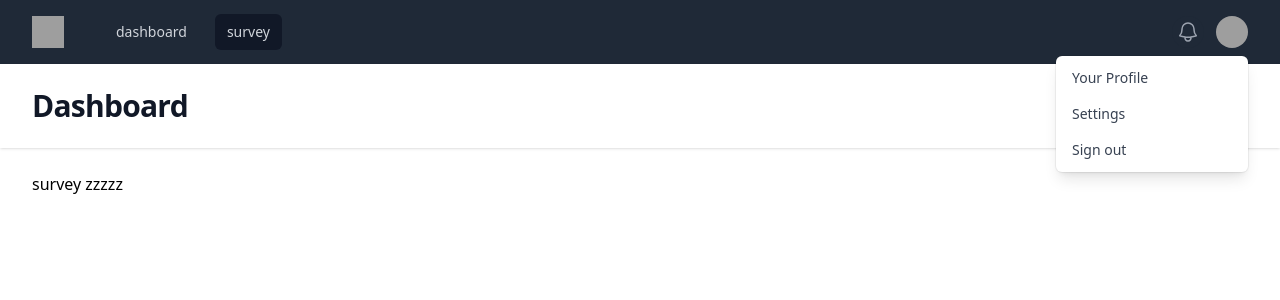
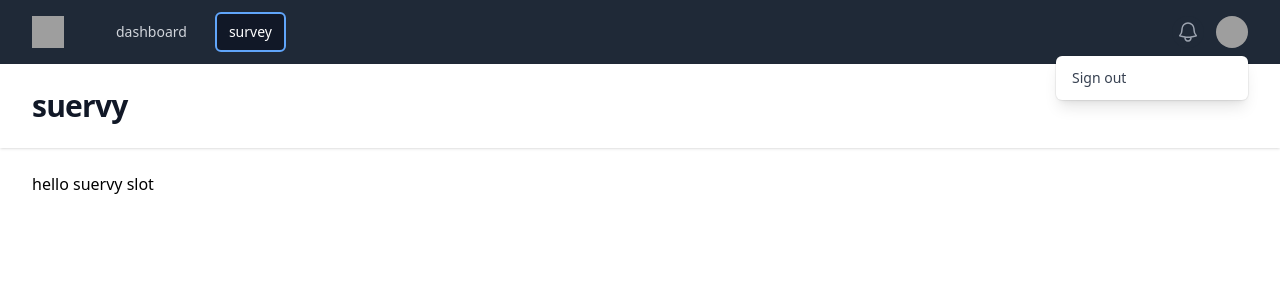
Before and after one commit to hossampy/poll-website-laravel-vue, a Vue app in the folder vue/: page /survey in a window 1280 px wide. Both pictures are taken after a click on the button "Open user menu". Shown: the top 300 px of the page. Built offline with nearby package versions, Linux system fonts and the light colour scheme; grey boxes are pictures that could not be loaded.

Commit message:
page components

```diff
--- a/vue/src/components/DefaultLayout.vue
+++ b/vue/src/components/DefaultLayout.vue
@@ -19,7 +19,7 @@
             </div>
             <div class="hidden md:block">
               <div class="ml-10 flex items-baseline space-x-4">
-                <router-link  active-class="bg-gray-900"  v-for="item in navigation" :key="item.name" :to="item.to" :class="[item.current ? 'bg-gray-900 text-white' : 'text-gray-300 hover:bg-gray-700 hover:text-white', 'rounded-md px-3 py-2 text-sm font-medium']" :aria-current="item.current ? 'page' : undefined">{{ item.name }}</router-link>
+                <router-link  active-class="bg-gray-800 border-2 	  border-blue-400 text-blue-400"  v-for="item in navigation" :key="item.name" :to="item.to" :class="[this.$route.name === item.to.name ? 'bg-gray-900 text-white' : 'text-gray-300 hover:bg-gray-700    hover:text-white', 'rounded-md px-3 py-2 text-sm font-medium']">{{ item.name }}</router-link>
               </div>
             </div>
           </div>
@@ -42,8 +42,14 @@
                 </div>
                 <transition enter-active-class="transition ease-out duration-100" enter-from-class="transform opacity-0 scale-95" enter-to-class="transform opacity-100 scale-100" leave-active-class="transition ease-in duration-75" leave-from-class="transform opacity-100 scale-100" leave-to-class="transform opacity-0 scale-95">
                   <MenuItems class="absolute right-0 z-10 mt-2 w-48 origin-top-right rounded-md bg-white py-1 shadow-lg ring-1 ring-black ring-opacity-5 focus:outline-none">
-                    <MenuItem v-for="item in userNavigation" :key="item.name" v-slot="{ active }">
-                      <a :href="item.href" :class="[active ? 'bg-gray-100' : '', 'block px-4 py-2 text-sm text-gray-700']">{{ item.name }}</a>
+                    <MenuItem v-slot="{}">
+                      <a
+                        @click="logout"
+                        :class="[
+                          'block px-4 py-2 text-sm text-gray-700 cursor-pointer',
+                        ]"
+                      >Sign out</a
+                      >
                     </MenuItem>
                   </MenuItems>
                 </transition>
@@ -64,7 +70,7 @@
 
       <DisclosurePanel class="md:hidden">
         <div class="space-y-1 px-2 pb-3 pt-2 sm:px-3">
-          <router-link v-for="item in navigation" :key="item.name" as="a" :to="item.to" :class="[item.current ? 'bg-gray-900 text-white' : 'text-gray-300 hover:bg-gray-700 hover:text-white', 'block rounded-md px-3 py-2 text-base font-medium']" :aria-current="item.current ? 'page' : undefined">{{ item.name }}</router-link>
+          <router-link active-class="bg-gray-900 text-white" v-for="item in navigation" :key="item.name" as="a" :to="item.to" :class="[this.$route.name === item.to.name ? 'bg-gray-900 text-white' : 'text-gray-300 hover:bg-gray-700 hover:text-white', 'block rounded-md px-3 py-2 text-base font-medium']" >{{ item.name }}</router-link>
         </div>
         <div class="border-t border-gray-700 pb-3 pt-4">
           <div class="flex items-center px-5">
@@ -82,8 +88,13 @@
             </button>
           </div>
           <div class="mt-3 space-y-1 px-2">
-            <DisclosureButton v-for="item in userNavigation" :key="item.name" as="a" :href="item.href" class="block rounded-md px-3 py-2 text-base font-medium text-gray-400 hover:bg-gray-700 hover:text-white">{{ item.name }}</DisclosureButton>
-          </div>
+            <a
+              @click="logout"
+              :class="[
+                          'block px-4 py-2 text-sm text-gray-700 cursor-pointer',
+                        ]"
+            >Sign out</a
+            >          </div>
         </div>
       </DisclosurePanel>
     </Disclosure>
@@ -132,12 +143,19 @@ export default {
     const store = useStore();
     const router = useRouter();
 
+    function logout() {
+      store.commit("logout");
+        router.push({
+          name: "login",
+        });
 
+    }
 
     return {
       user:computed(()=>store.state.user.data),
       navigation,
       userNavigation,
+      logout,
     };
   }
 }
--- /dev/null
+++ b/vue/src/components/PageComponent.vue
@@ -0,0 +1,25 @@
+<script setup>
+const props = defineProps({
+  title : String,
+  content : String,
+})
+</script>
+
+<template>
+  <header class="bg-white shadow">
+    <div class="mx-auto max-w-7xl px-4 py-6 sm:px-6 lg:px-8">
+      <h1 class="text-3xl font-bold tracking-tight text-gray-900">{{title}}</h1>
+    </div>
+  </header>
+  <main>
+    <div class="mx-auto max-w-7xl py-6 sm:px-6 lg:px-8">
+      <!-- Your content -->
+      <slot> {{content}}</slot>
+
+    </div>
+  </main>
+</template>
+
+<style scoped>
+
+</style>
--- a/vue/src/store/index.js
+++ b/vue/src/store/index.js
@@ -16,7 +16,13 @@ const store = createStore({
   },
   getters:{},
   actions:{},
-  mutations:{},
+  mutations:{
+    logout: (state)=>{
+      state.user.token=null;
+      state.user.data={};
+      sessionStorage.removeItem("TOKEN")
+   },
+  },
   modules:{
   }
 
--- a/vue/src/views/dashboard.vue
+++ b/vue/src/views/dashboard.vue
@@ -1,19 +1,12 @@
+<script setup>
+import PageComponent from "@/components/PageComponent.vue";
+const title = "Dashbored "
+
+</script>
+
+
+
 <template>
-  <header class="bg-white shadow">
-    <div class="mx-auto max-w-7xl px-4 py-6 sm:px-6 lg:px-8">
-      <h1 class="text-3xl font-bold tracking-tight text-gray-900">Dashboard</h1>
-    </div>
-  </header>
-  <main>
-    <div class="mx-auto max-w-7xl py-6 sm:px-6 lg:px-8">
-      <!-- Your content -->
-      <h4>dashboard</h4>
+  <PageComponent :title="title" > hello dahsbord slot</PageComponent>
 
-    </div>
-  </main>
 </template>
-<script>
-export default {
-  name: "dashboard"
-}
-</script>
--- a/vue/src/views/surveys.vue
+++ b/vue/src/views/surveys.vue
@@ -1,22 +1,12 @@
-<script>
-export default {
-  name: "surveys"
-}
+<script setup>
+import PageComponent from "@/components/PageComponent.vue";
+const title = "suervy "
+
 </script>
 
 
 
 <template>
-  <header class="bg-white shadow">
-    <div class="mx-auto max-w-7xl px-4 py-6 sm:px-6 lg:px-8">
-      <h1 class="text-3xl font-bold tracking-tight text-gray-900">Dashboard</h1>
-    </div>
-  </header>
-  <main>
-    <div class="mx-auto max-w-7xl py-6 sm:px-6 lg:px-8">
-      <!-- Your content -->
-      <h4> survey zzzzz</h4>
+  <PageComponent :title="title" > hello suervy slot</PageComponent>
 
-    </div>
-  </main>
 </template>
```
